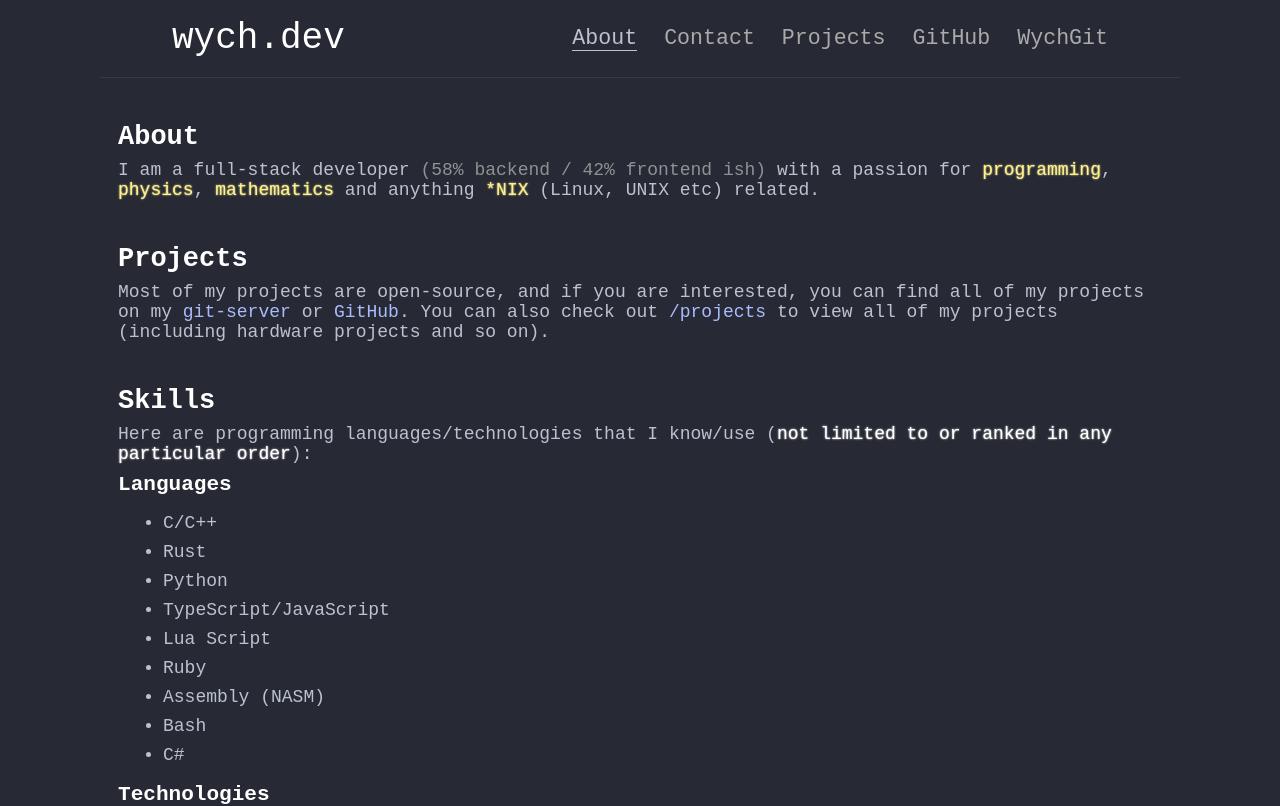
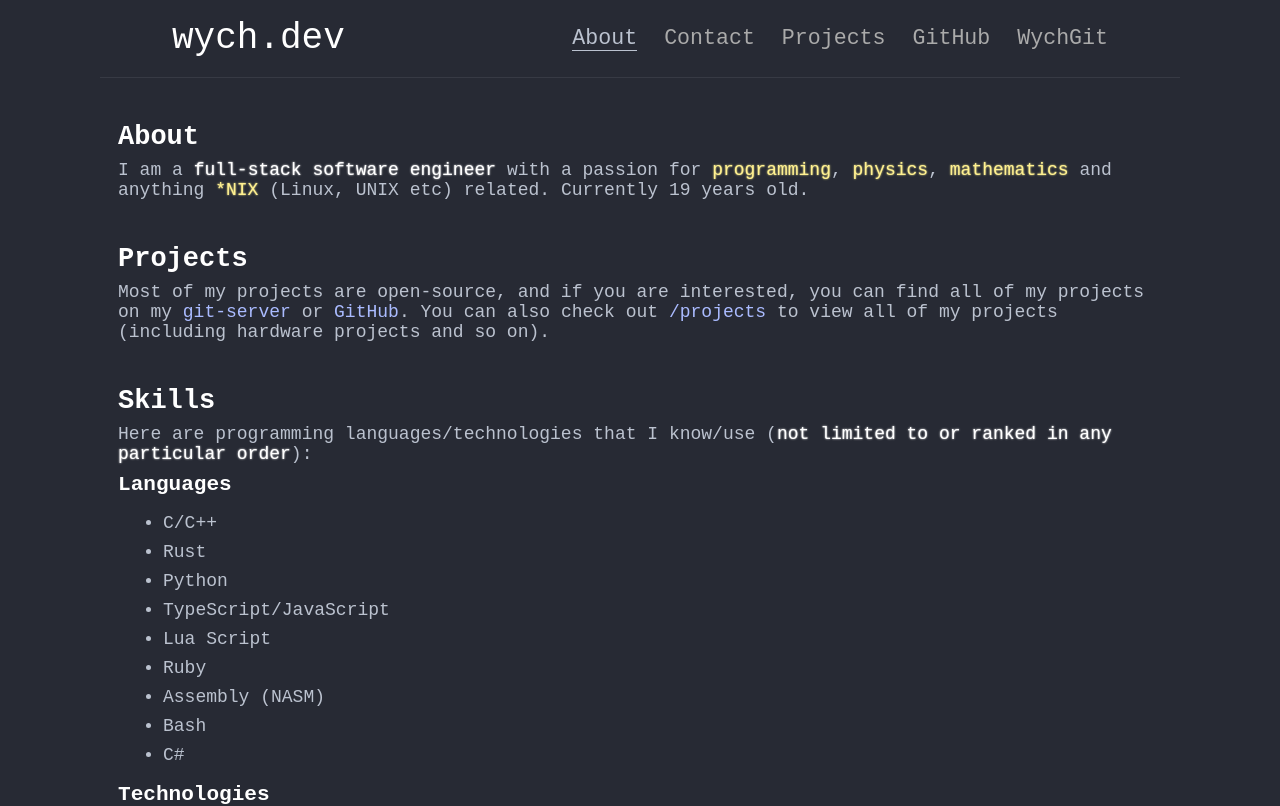
Before and after one commit to almqv/wychdev-nextjs, a Next.js app: page / in a window 1280 px wide. Shown: the top 806 px of the page. Built offline with nearby package versions, Linux system fonts and the light colour scheme.

Commit message:
Minor design fixes

```diff
--- a/pages/index.tsx
+++ b/pages/index.tsx
@@ -56,7 +56,7 @@ const Page: NextPageWithLayout = () => {
 		<>
 			<Section>
 				<h2 id="about">About</h2>
-				<p>I am a full-stack developer <Nem>(58% backend / 42% frontend ish)</Nem> with a passion for <Gold>programming</Gold>, <Gold>physics</Gold>, <Gold>mathematics</Gold> and anything <Gold>*NIX</Gold> (Linux, UNIX etc) related.</p>
+				<p>I am a <em>full-stack software engineer</em> with a passion for <Gold>programming</Gold>, <Gold>physics</Gold>, <Gold>mathematics</Gold> and anything <Gold>*NIX</Gold> (Linux, UNIX etc) related. Currently { new Date().getFullYear() - 2003 } years old.</p>
 				{/*TODO: Add GitHub code frequency/contrib here*/}
 			</Section>
 
--- a/styles/globals.css
+++ b/styles/globals.css
@@ -34,6 +34,7 @@
 
 html {
 	background: var(--bg);
+	scroll-behavior: smooth;
 }
 
 #__next { /*body*/
```
